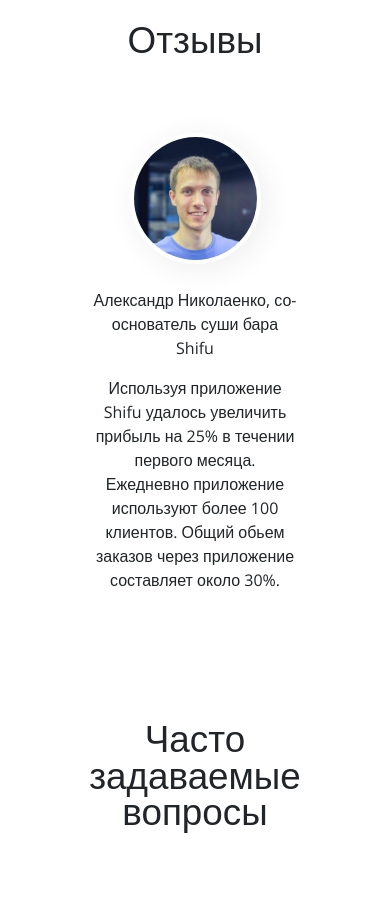
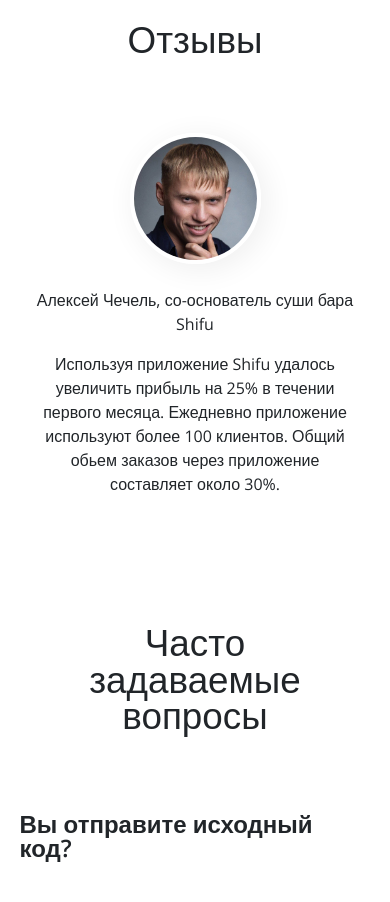
Before and after one commit to alexbabich/thinkvue, a Vue app: page / in a window 390 px wide. Shown: the part 9580-10482 px from the top of the page. Built offline with nearby package versions, Linux system fonts and the light colour scheme; some icons are missing.

Commit message:
little hotfix from feedback and add dist archive

```diff
--- a/src/components/Testimonials.vue
+++ b/src/components/Testimonials.vue
@@ -2,7 +2,7 @@
     <b-container class="text-center pt-5 pb-5">
         <p class="th-block-title">Отзывы</p>
         <ul class="list-unstyled row th-testimonial-list">
-            <li v-for="testimonial in testimonialsList" :key="testimonial.id" class="col-8 col-md-6 m-auto th-testimonial-item">
+            <li v-for="testimonial in testimonialsList" :key="testimonial.id" class="col-md-6 col-xs-10 m-auto th-testimonial-item">
                 <img v-if="testimonial.img" class="rounded-circle mb-4 th-user-photo" :src="testimonial.img" :alt="testimonial.user"/>
                 <span v-else class="rounded-circle mb-4 th-user-photo th-default-photo"></span>
                 <p class="th-testimonial-title">{{testimonial.user}}</p>
@@ -20,7 +20,7 @@
         testimonialsList: [
           {
             img: './static/img/user.jpg',
-            user: 'Александр Николаенко, со-основатель суши бара Shifu',
+            user: 'Алексей Чечель, со-основатель суши бара Shifu',
             text: 'Используя приложение Shifu удалось увеличить прибыль на 25% в течении первого месяца. Ежедневно приложение используют более 100 клиентов. Общий обьем заказов через приложение составляет около 30%.'
           }
         ]
```
Also changed, not shown: static/img/user.jpg, 1 other file (tests, documents, lock files or other folders).
